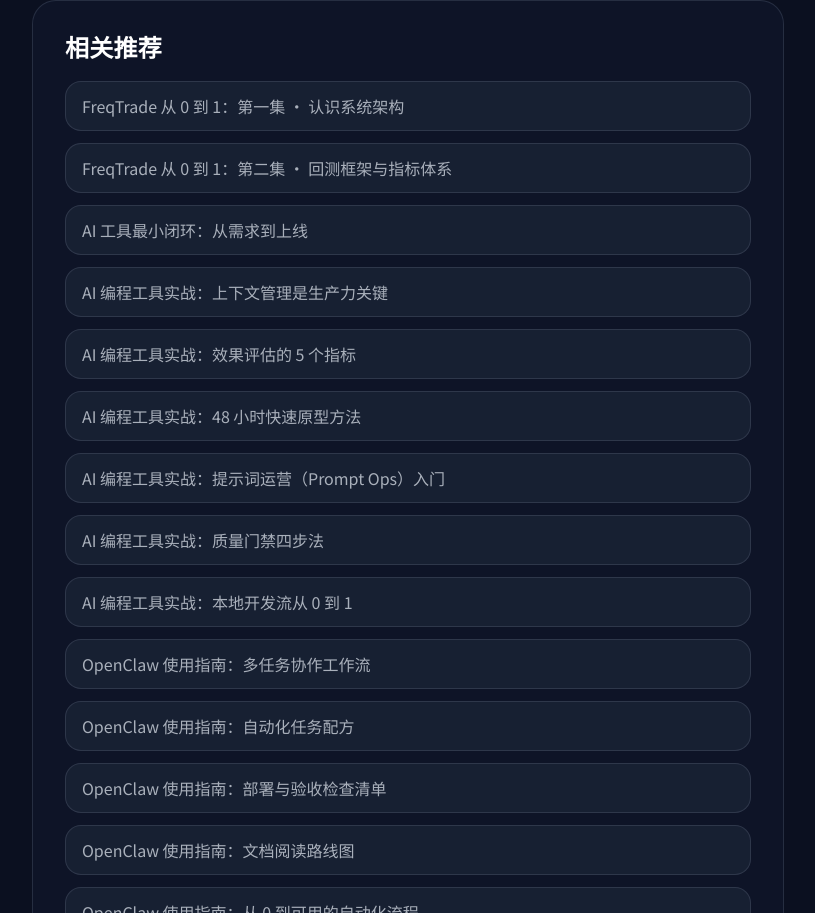
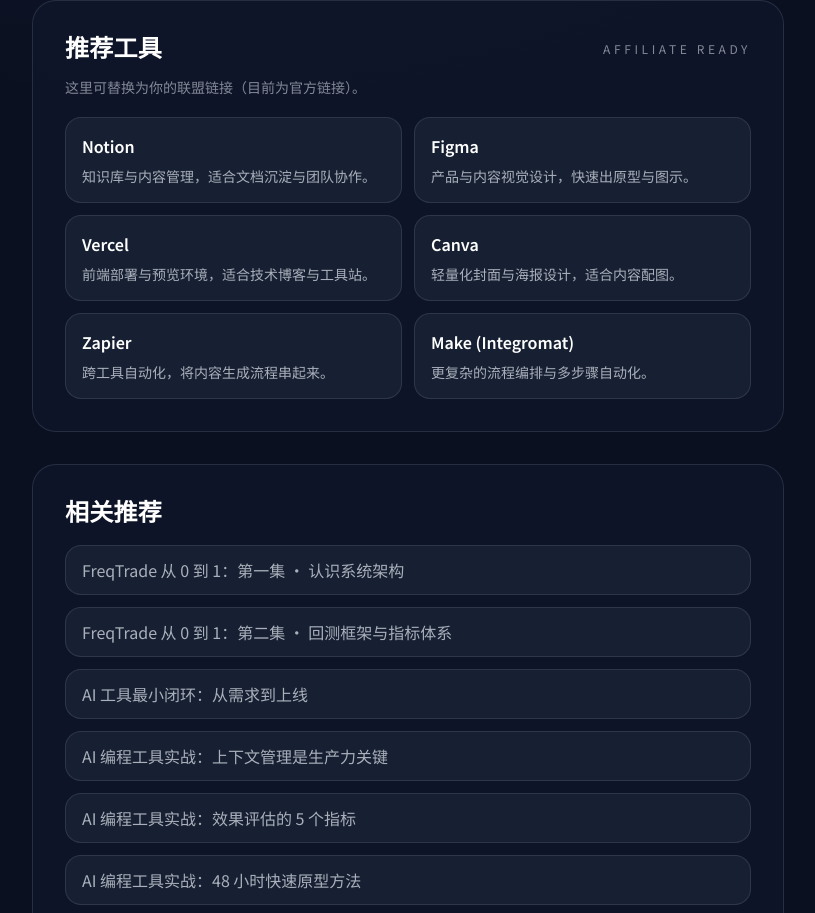
Before and after one commit to jerrywuhs/blogweb, a Next.js app: page /tech/ai-code-review-checklist in a window 1280 px wide. Shown: the part 1887-2800 px from the top of the page, without its empty margins (56-871 px from the left). Built offline with nearby package versions, Linux system fonts and the light colour scheme.

Commit message:
Add recommended tools module to tech articles

```diff
--- a/src/app/tech/[slug]/page.tsx
+++ b/src/app/tech/[slug]/page.tsx
@@ -66,6 +66,39 @@
     keywords: tags.join(","),
   };
 
+  const recommendedTools = [
+    {
+      name: "Notion",
+      desc: "知识库与内容管理，适合文档沉淀与团队协作。",
+      url: "https://www.notion.so/",
+    },
+    {
+      name: "Figma",
+      desc: "产品与内容视觉设计，快速出原型与图示。",
+      url: "https://www.figma.com/",
+    },
+    {
+      name: "Vercel",
+      desc: "前端部署与预览环境，适合技术博客与工具站。",
+      url: "https://vercel.com/",
+    },
+    {
+      name: "Canva",
+      desc: "轻量化封面与海报设计，适合内容配图。",
+      url: "https://www.canva.com/",
+    },
+    {
+      name: "Zapier",
+      desc: "跨工具自动化，将内容生成流程串起来。",
+      url: "https://zapier.com/",
+    },
+    {
+      name: "Make (Integromat)",
+      desc: "更复杂的流程编排与多步骤自动化。",
+      url: "https://www.make.com/",
+    },
+  ];
+
   return (
     <div className="min-h-screen text-white">
       <script
@@ -113,6 +146,32 @@
             )}
 
             <div className="rounded-3xl border border-[color:var(--border-muted)] bg-[color:var(--surface-1)] p-8">
+              <div className="flex flex-wrap items-center justify-between gap-3">
+                <h2 className="text-2xl font-semibold text-white">推荐工具</h2>
+                <span className="text-xs uppercase tracking-[0.3em] text-subtle">
+                  Affiliate Ready
+                </span>
+              </div>
+              <p className="mt-3 text-sm text-subtle">
+                这里可替换为你的联盟链接（目前为官方链接）。
+              </p>
+              <div className="mt-5 grid gap-3 md:grid-cols-2">
+                {recommendedTools.map((tool) => (
+                  <a
+                    key={tool.name}
+                    href={tool.url}
+                    target="_blank"
+                    rel="noreferrer"
+                    className="rounded-2xl border border-[color:var(--border-muted)] bg-[color:var(--surface-2)] px-4 py-4 transition hover:border-[color:var(--border-strong)]"
+                  >
+                    <div className="text-base font-semibold text-white">{tool.name}</div>
+                    <div className="mt-2 text-sm text-muted">{tool.desc}</div>
+                  </a>
+                ))}
+              </div>
+            </div>
+
+            <div className="rounded-3xl border border-[color:var(--border-muted)] bg-[color:var(--surface-1)] p-8">
               <h2 className="text-2xl font-semibold text-white">相关推荐</h2>
               <div className="mt-4 space-y-3 text-base text-muted">
                 {techPosts
@@ -135,6 +194,7 @@
               <h3 className="text-sm font-semibold text-muted">目录</h3>
               <ul className="mt-4 space-y-2 text-sm text-subtle">
                 <li>正文内容</li>
+                <li>推荐工具</li>
                 <li>相关推荐</li>
               </ul>
             </div>
```
